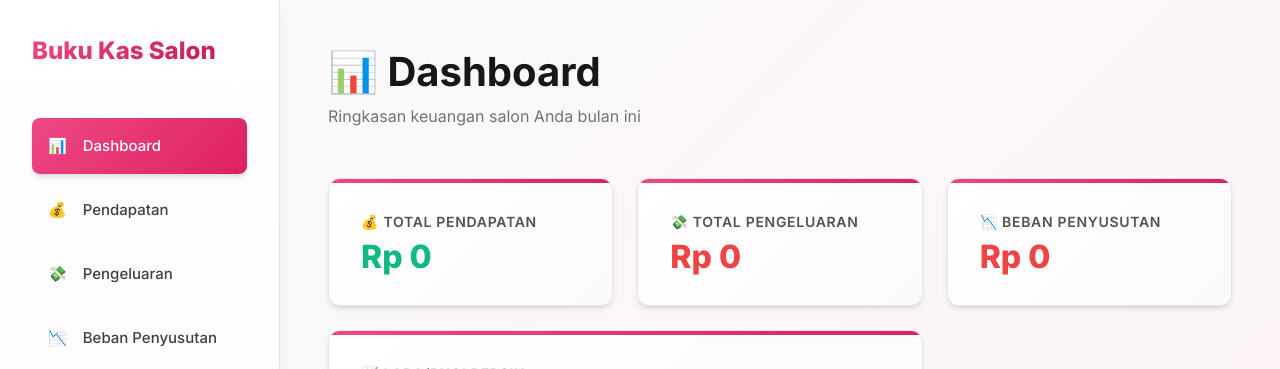
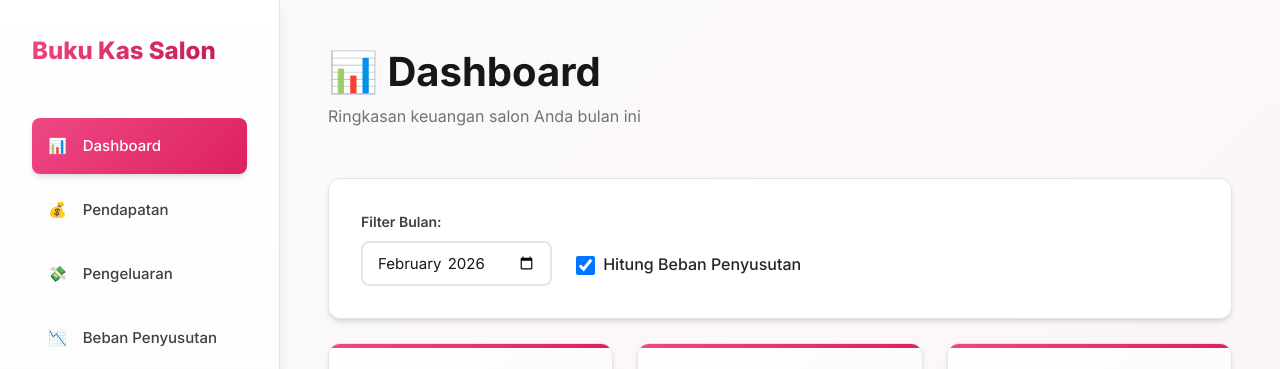
Before and after one commit to ahmadlaiq/buku-kas-svelte, a SvelteKit app: page /dashboard in a window 1280 px wide. Shown: the top 369 px of the page. Built offline with nearby package versions, Linux system fonts and the light colour scheme; no server answers; the database is empty; sample sign-in values are in the browser's storage.

Commit message:
feat: implement dashboard and financial report pages with monthly filtering and depreciation toggle

```diff
--- a/src/routes/(app)/dashboard/+page.server.ts
+++ b/src/routes/(app)/dashboard/+page.server.ts
@@ -4,7 +4,8 @@ import { prisma } from '$lib/server/prisma';
 export const load: PageServerLoad = async ({ url }) => {
   // Get month from query param or default to Dec 2025 (where seed data is)
   // In a real app, you might default to new Date().toISOString().slice(0, 7);
-  const currentMonth = url.searchParams.get('month') || '2025-12';
+  const currentMonth = url.searchParams.get('month') || new Date().toISOString().slice(0, 7);
+  const withPenyusutan = url.searchParams.get('penyusutan') !== 'false';
 
   const startOfMonth = new Date(`${currentMonth}-01T00:00:00Z`);
   const endOfMonth = new Date(startOfMonth);
@@ -47,6 +48,8 @@ export const load: PageServerLoad = async ({ url }) => {
   const totalBebanOperasional = totalBebanOperasionalResult._sum.jumlah || 0;
 
   // Total Beban Penyusutan
+  let totalBebanPenyusutan = 0;
+  if (withPenyusutan) {
     const totalBebanPenyusutanResult = await prisma.bebanPenyusutan.aggregate({
       _sum: { nilai_penyusutan: true },
       where: {
@@ -56,7 +59,8 @@ export const load: PageServerLoad = async ({ url }) => {
         }
       }
     });
-  const totalBebanPenyusutan = totalBebanPenyusutanResult._sum.nilai_penyusutan || 0;
+    totalBebanPenyusutan = totalBebanPenyusutanResult._sum.nilai_penyusutan || 0;
+  }
 
   // Laba/Rugi
   const labaRugi = totalPendapatan - (totalPengeluaran + totalBebanPenyusutan);
@@ -93,6 +97,8 @@ export const load: PageServerLoad = async ({ url }) => {
   });
 
   return {
+    selectedMonth: currentMonth,
+    withPenyusutan,
     stats: {
       pendapatan: totalPendapatan,
       pengeluaran: totalPengeluaran,
--- a/src/routes/(app)/dashboard/+page.svelte
+++ b/src/routes/(app)/dashboard/+page.svelte
@@ -18,6 +18,13 @@
       year: "numeric",
     });
   }
+
+  function updateFilter(month: string, penyusutan: boolean) {
+    const searchParams = new URLSearchParams();
+    if (month) searchParams.set("month", month);
+    searchParams.set("penyusutan", penyusutan.toString());
+    window.location.href = `/dashboard?${searchParams.toString()}`;
+  }
 </script>
 
 <svelte:head>
@@ -28,6 +35,34 @@
   <div class="mb-2xl">
     <h1 class="mb-sm">📊 Dashboard</h1>
     <p class="text-muted">Ringkasan keuangan salon Anda bulan ini</p>
+  </div>
+
+  <!-- Filter -->
+  <div class="card mb-lg">
+    <div style="display: flex; gap: 1.5rem; align-items: flex-end; flex-wrap: wrap;">
+      <div>
+        <label class="form-label" style="margin-bottom: 0.5rem; display: block;">Filter Bulan:</label>
+        <input
+          type="month"
+          class="form-input"
+          style="width: auto;"
+          value={data.selectedMonth}
+          onchange={(e) => updateFilter(e.currentTarget.value, data.withPenyusutan)}
+        />
+      </div>
+      <div style="display: flex; align-items: center; gap: 0.5rem; margin-bottom: 0.5rem;">
+        <input
+          type="checkbox"
+          id="includePenyusutan"
+          style="width: 1.2rem; height: 1.2rem; cursor: pointer;"
+          checked={data.withPenyusutan}
+          onchange={(e) => updateFilter(data.selectedMonth, e.currentTarget.checked)}
+        />
+        <label for="includePenyusutan" style="cursor: pointer; font-weight: 500; user-select: none;">
+          Hitung Beban Penyusutan
+        </label>
+      </div>
+    </div>
   </div>
 
   <!-- Stats Grid -->
@@ -53,12 +88,14 @@
       </div>
     </div> -->
 
+    {#if data.withPenyusutan}
     <div class="stat-card">
       <div class="stat-label">📉 Beban Penyusutan</div>
       <div class="stat-value text-error">
         {formatCurrency(data.stats.bebanPenyusutan)}
       </div>
     </div>
+    {/if}
 
     <div class="stat-card" style="grid-column: span 2;">
       <div class="stat-label">📈 Laba/Rugi Bersih</div>
```
Also changed, not shown: src/routes/(app)/laporan/+page.server.ts (+9 -2 lines), src/routes/(app)/laporan/+page.svelte (+24 -7 lines). Lines whose indentation alone changed are shown as unchanged.
